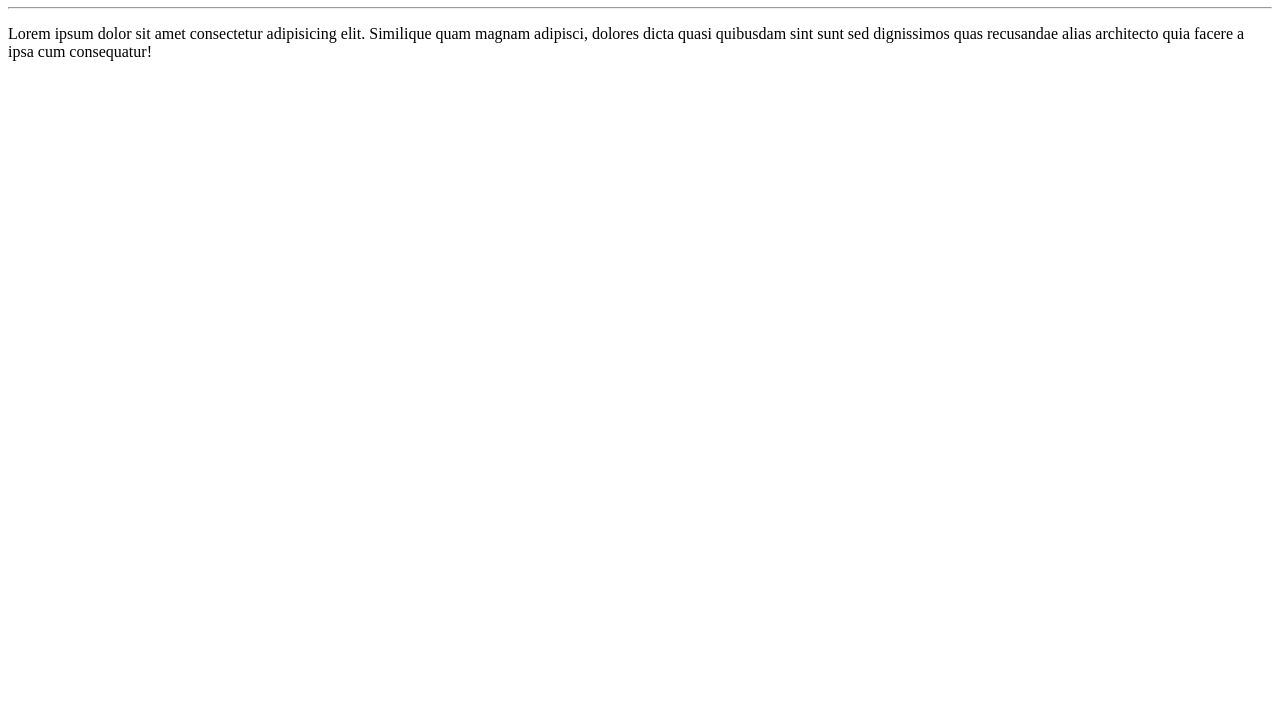
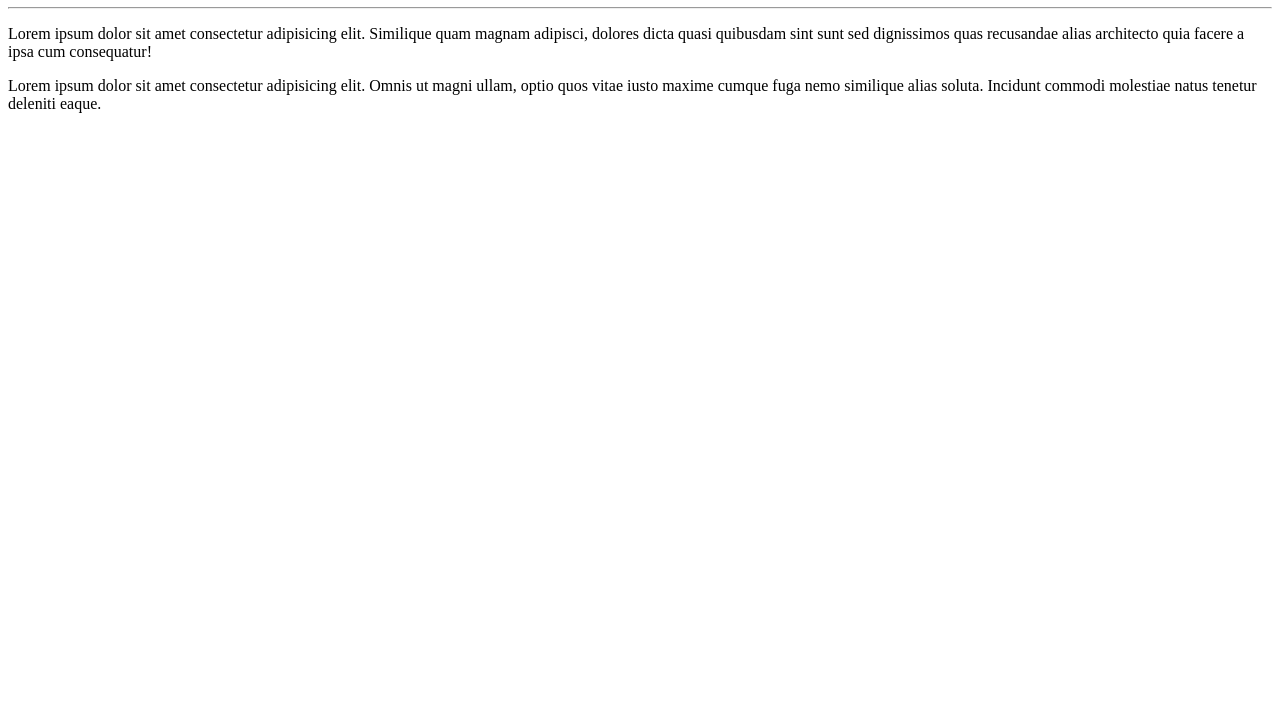
Before and after one commit to alexandreluisss/olamundo, a plain HTML site: page site exemplo/index.html in a window 1280 px wide. Shown: the part 73-800 px from the top of the page. Drawn offline with Linux system fonts and the light colour scheme.

Commit message:
adicionei um paragrafo

```diff
--- a/site exemplo/index.html
+++ b/site exemplo/index.html
@@ -9,5 +9,6 @@
     <h1>olá,mundo</h1>
     <hr>
     <p>Lorem ipsum dolor sit amet consectetur adipisicing elit. Similique quam magnam adipisci, dolores dicta quasi quibusdam sint sunt sed dignissimos quas recusandae alias architecto quia facere a ipsa cum consequatur!</p>
+    <p>Lorem ipsum dolor sit amet consectetur adipisicing elit. Omnis ut magni ullam, optio quos vitae iusto maxime cumque fuga nemo similique alias soluta. Incidunt commodi molestiae natus tenetur deleniti eaque.</p>
 </body>
 </html>
```
